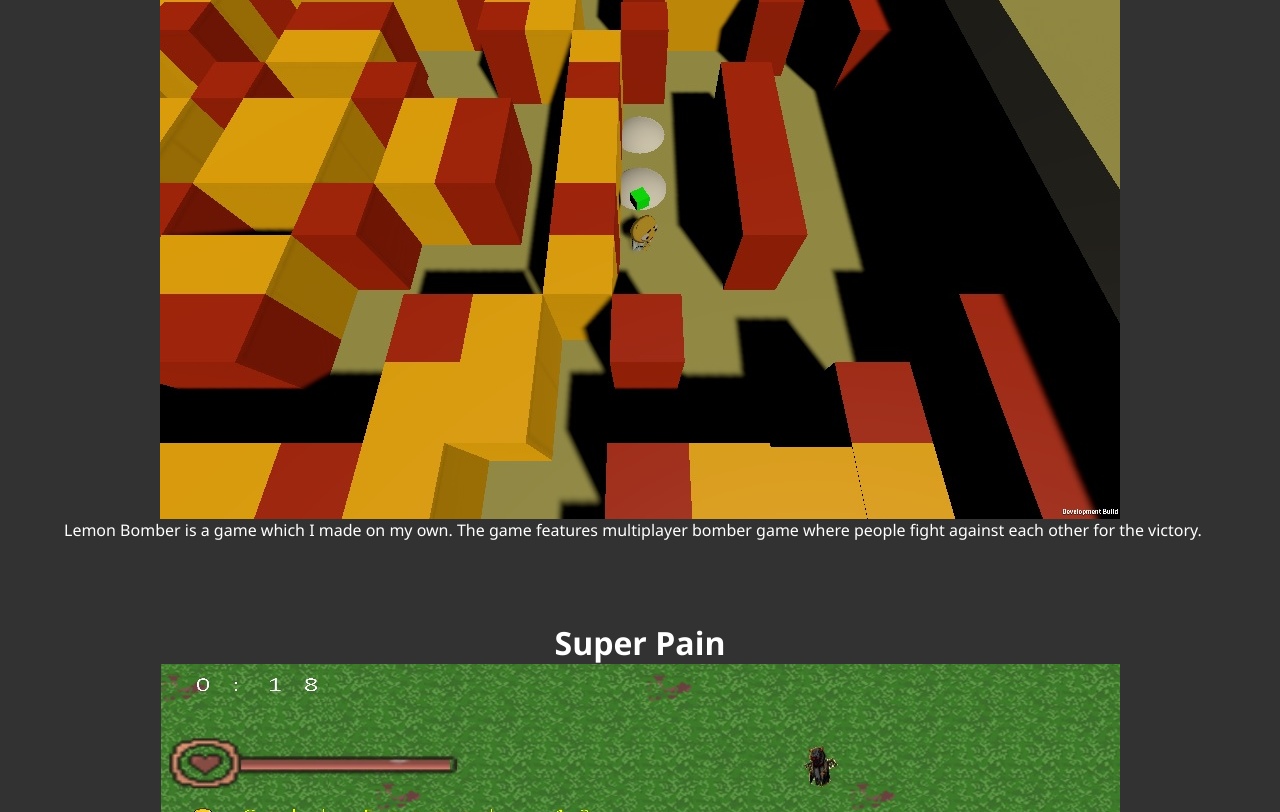
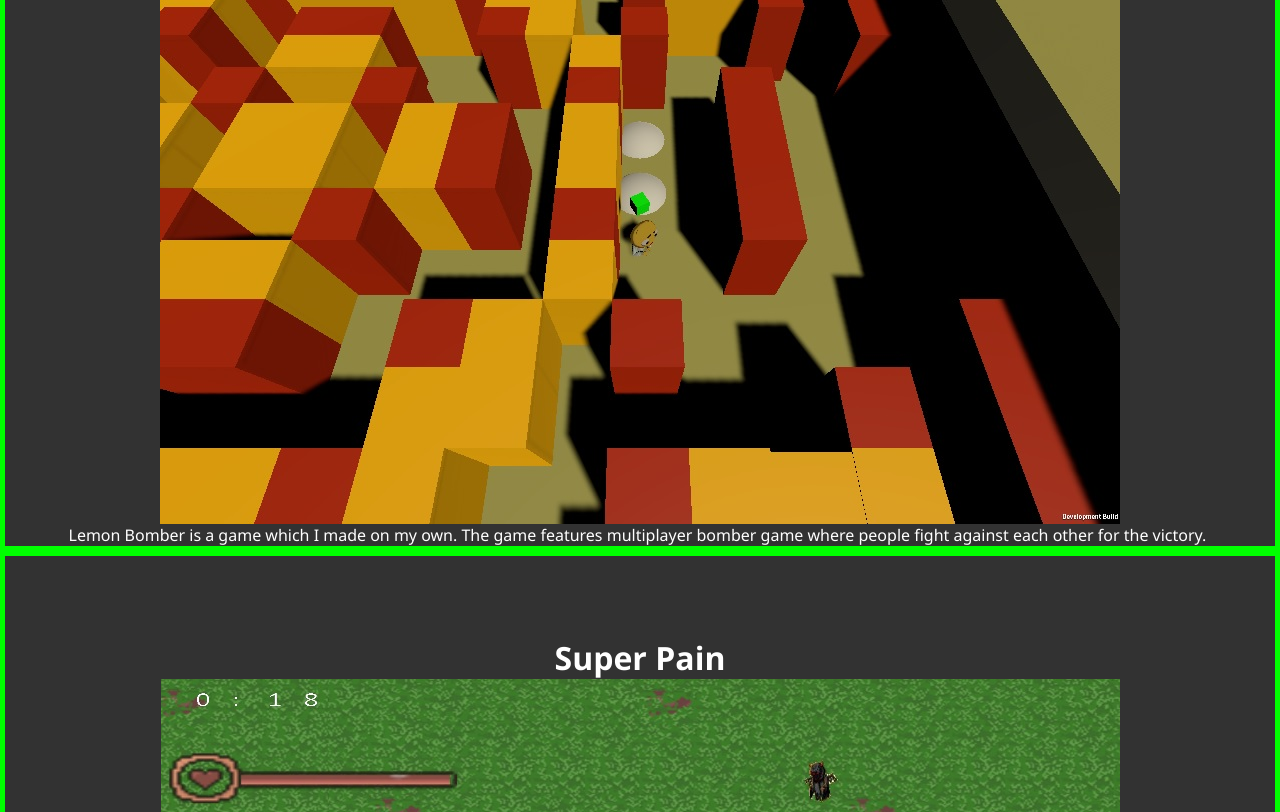
Before and after one commit to abzhikai/Zhi-Kai-s-Portfolio, a plain HTML site: page projects.html in a window 1280 px wide. Shown: the part 274-1086 px from the top of the page. Drawn offline with Linux system fonts and the light colour scheme.

Commit message:
border for projects

```diff
--- a/css/stylesheet.css
+++ b/css/stylesheet.css
@@ -171,7 +171,7 @@ a{
 
 .project-content{
     background-color: rgb(50, 50, 50);
-    padding: 1%, 2%;
+    border: 5px solid lime;
 }
 
 .arrow-head{
```
